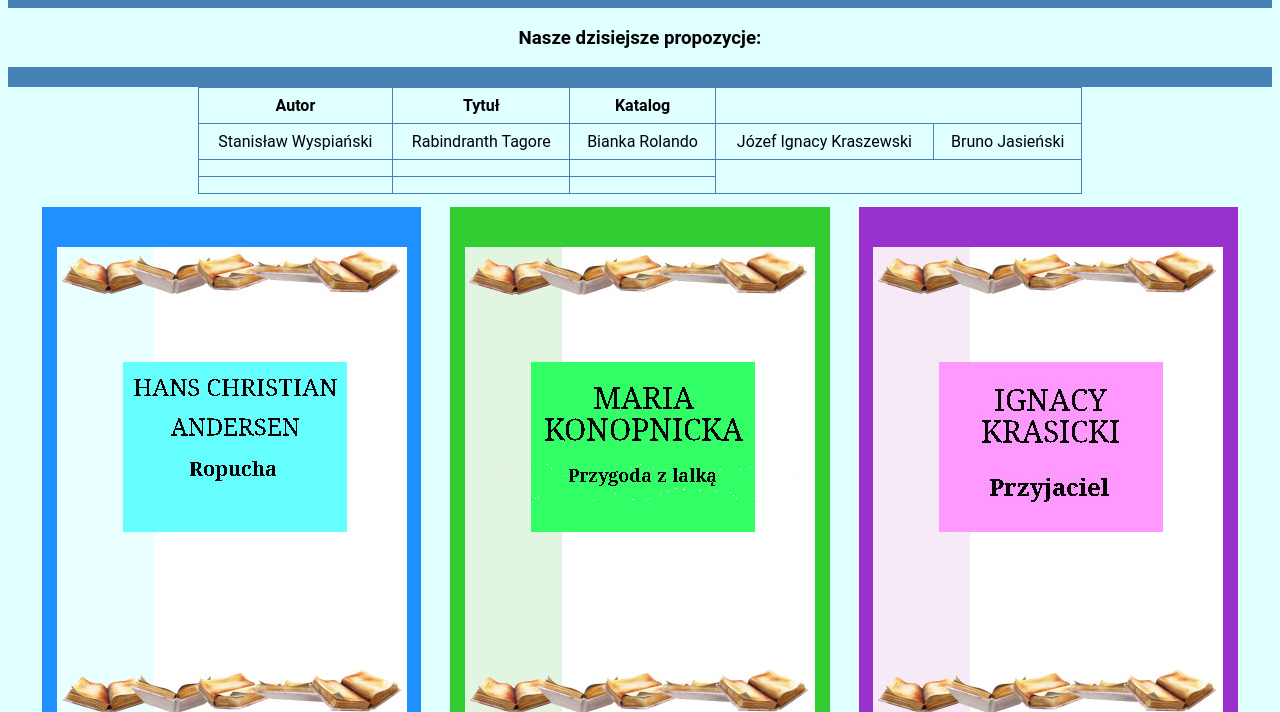
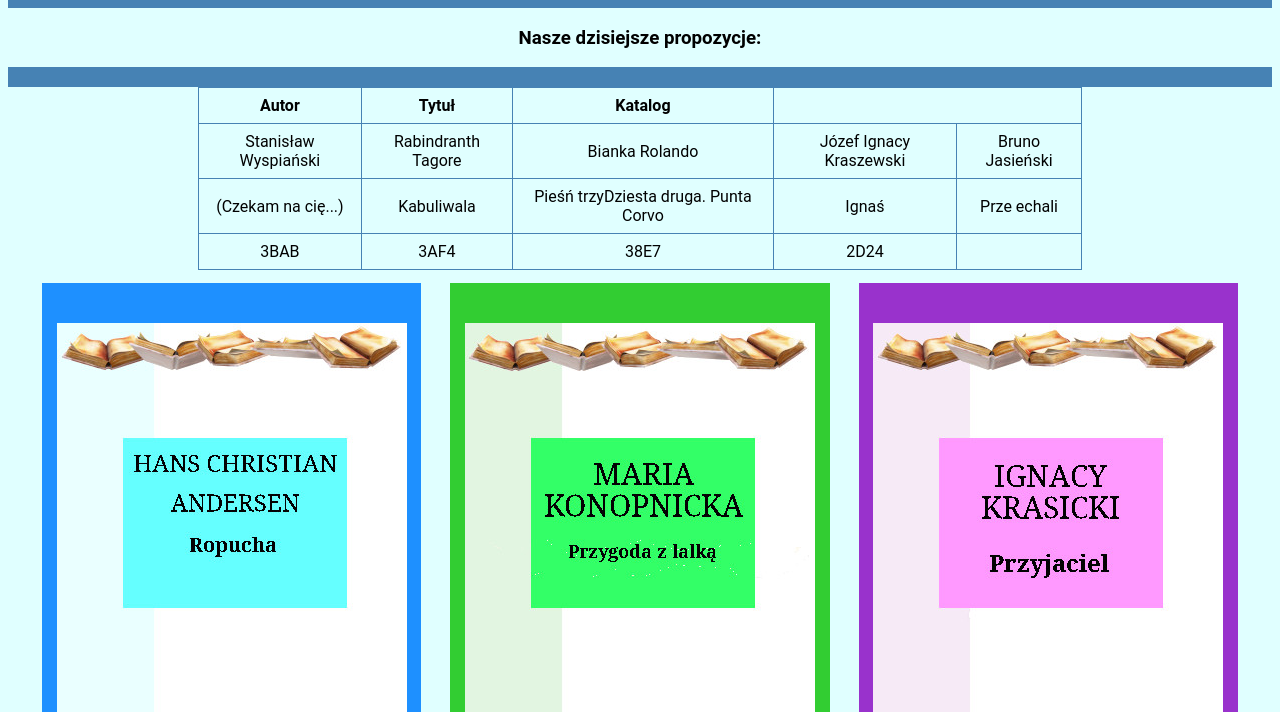
Before and after one commit to MarcelMatejak-Niemczuk/nova, a plain HTML site: page index.html in a window 1280 px wide. Shown: the part 88-800 px from the top of the page. Drawn offline with Linux system fonts and the light colour scheme.

Commit message:
Update index.html

```diff
--- a/index.html
+++ b/index.html
@@ -30,14 +30,18 @@
                     <td>Bruno Jasieński</td>
                 </tr>
                 <tr>
-                    <td></td>
-                    <td></td>
-                    <td></td>
+                    <td>(Czekam na cię...)</td>
+                    <td>Kabuliwala</td>
+                    <td>Pieśń trzyDziesta druga. Punta Corvo</td>
+                    <td>Ignaś</td>
+                    <td>Prze echali</td>
                 </tr>
                 <tr>
-                    <td></td>
-                    <td></td>
-                    <td></td>
+                    <td>3BAB</td>
+                    <td>3AF4</td>
+                    <td>38E7</td>
+                    <td31F0></td>
+                    <td>2D24</td>
                 </tr>
             </tbody>
         </table>
```
